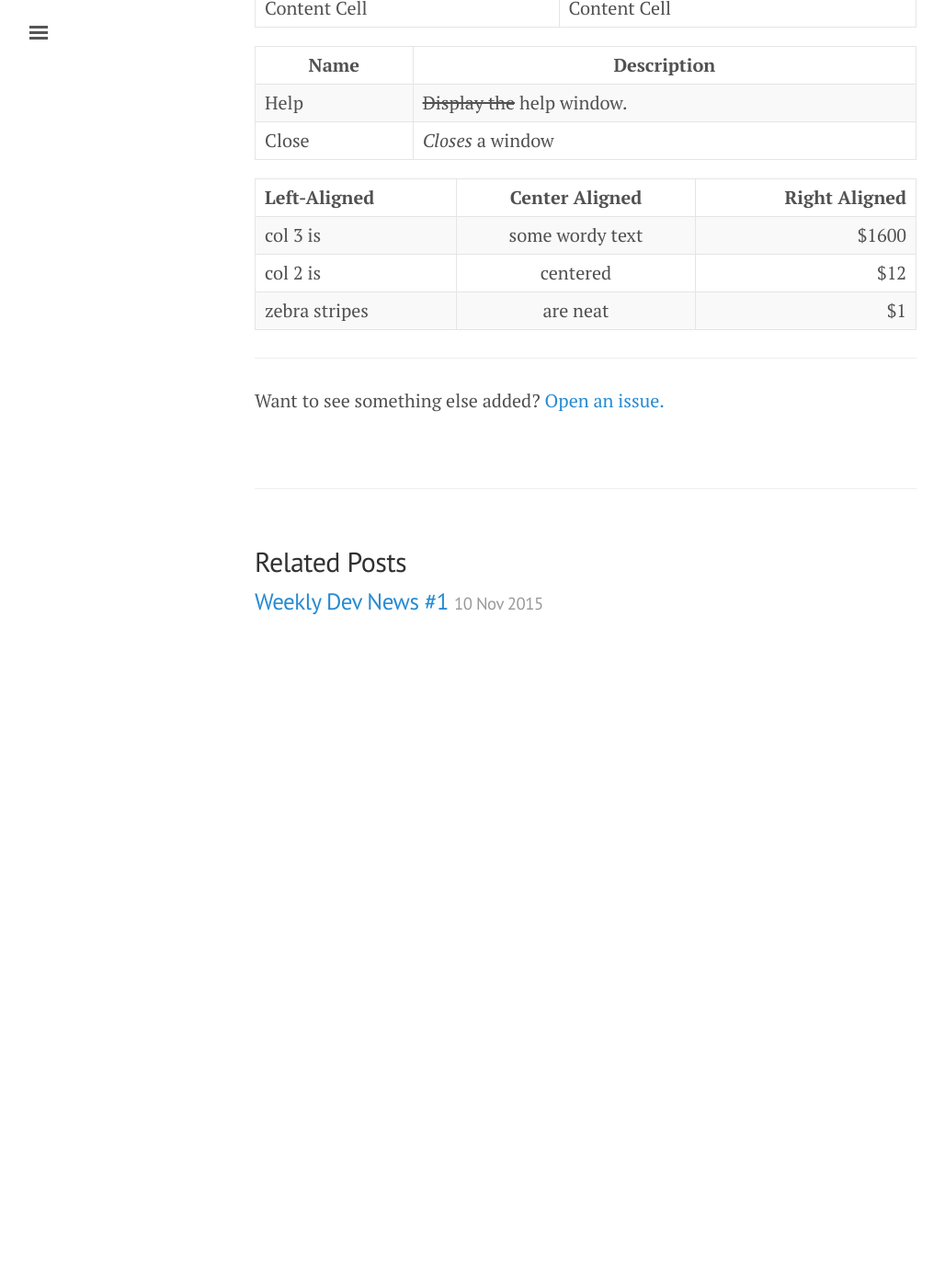
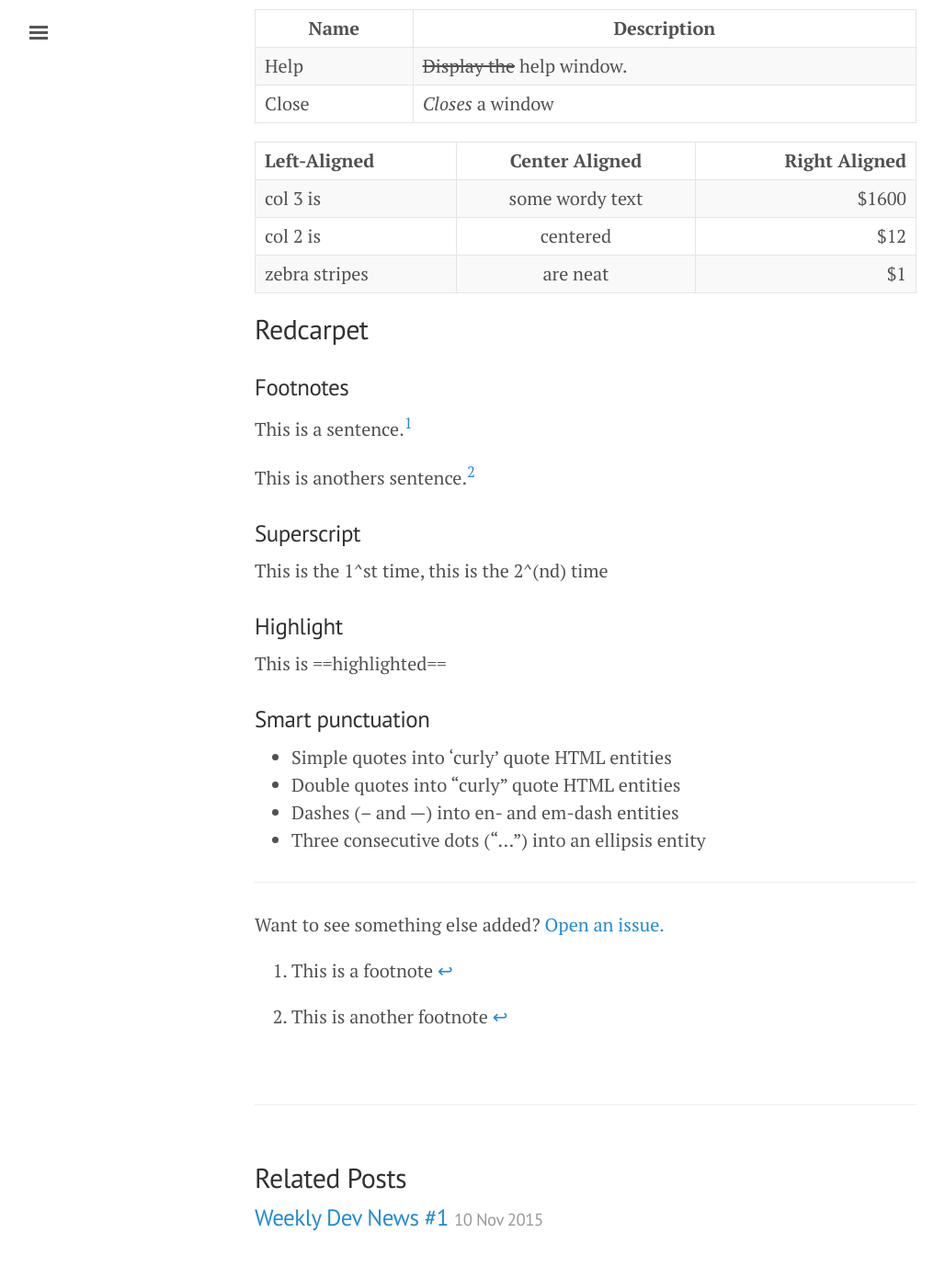
Before and after one commit to diesire/diesire.github.io, a Jekyll site: the page built from _posts/2014-01-01-example-content.md, in a window 1280 px wide and 1400 px high, scrolled down 5682 px. Shown: the top 1378 px of the window at 92% size, without its empty margins (3-1031 px from the left). Built offline with Jekyll 4.4.1, drawn with Linux system fonts in a browser that asks for light colours; Markdown is read by kramdown in place of the engine named in the settings; comment, search, counter and statistics services are not loaded; before the commit the page ends 6413 px from its top, so only the background shows below that; some of the changed text lies outside the part shown.

Commit message:
:arrow_up: Upgrade to alone v0.1.0

```diff
--- a/_config.yml
+++ b/_config.yml
@@ -12,6 +12,10 @@ url:                 http://diesire.github.io
 baseurl:             ''
 paginate:            5
 
+markdown: redcarpet
+redcarpet:
+  extensions:        ['smart', 'tables', 'no_intra_emphasis', 'fenced_code_blocks', 'autolink', 'strikethrough', 'superscript', 'with_toc_data', 'footnotes', 'highlight']
+
 # About/contact
 author:
   name:              diesire
@@ -19,4 +23,18 @@ author:
   email:             diesire@gmail.com
 
 # Custom vars
-version:             0.0.1
+version:             0.1.0
+
+# Comments
+disqus:
+  shortname:         diesire
+
+# enable comments in posts by default
+defaults:
+  -
+    scope:
+      path: ''
+      type: 'posts'
+    values:
+      comments: true # enable comments
+      comments_count: true # enable comments count
--- /dev/null
+++ b/_includes/comments.html
@@ -0,0 +1,49 @@
+<div class="container comments">
+  {% if page.comments %}
+  <div id="disqus_thread"></div>
+  <script type="text/javascript">
+    /* * * CONFIGURATION VARIABLES * * */
+    var disqus_shortname = '{{site.disqus.shortname}}';
+    var disqus_identifier = "{{ page.url }}";
+
+    /* * * DON'T EDIT BELOW THIS LINE * * */
+    (function() {
+        var dsq = document.createElement('script'); dsq.type = 'text/javascript'; dsq.async = true;
+        dsq.src = '//' + disqus_shortname + '.disqus.com/embed.js';
+        (document.getElementsByTagName('head')[0] || document.getElementsByTagName('body')[0]).appendChild(dsq);
+    })();
+  </script>
+  <noscript>Please enable JavaScript to view the <a href="https://disqus.com/?ref_noscript" rel="nofollow">comments powered by Disqus.</a></noscript>
+  {% endif %}
+
+  {% if page.comments_count %}
+  <script type="text/javascript">
+    /* * * CONFIGURATION VARIABLES * * */
+    var disqus_shortname = '{{site.disqus.shortname}}';
+
+    /* * * DON'T EDIT BELOW THIS LINE * * */
+    (function () {
+        var s = document.createElement('script'); s.async = true;
+        s.type = 'text/javascript';
+        s.src = '//' + disqus_shortname + '.disqus.com/count.js';
+        (document.getElementsByTagName('HEAD')[0] || document.getElementsByTagName('BODY')[0]).appendChild(s);
+    }());
+  </script>
+  {% endif %}
+</div>
+
+<!-- To see comment counter
+Add this snippet to post.html layout
+{% if page.comments and page.comments_count%}
+<span class="post-count">
+  <a href="{{ site.baseurl }}{{ page.url }}index.html#disqus_thread" data-disqus-identifier="{{ page.url }}"></a>
+</span>
+{% endif %}
+
+Or this other to index.html
+{% if page.comments_count%}
+<span class="post-count">
+  <a href="{{ site.baseurl }}{{ post.url }}index.html#disqus_thread" data-disqus-identifier="{{ post.url }}"></a>
+</span>
+{% endif %}
+-->
--- a/_includes/head.html
+++ b/_includes/head.html
@@ -18,6 +18,7 @@
   <link rel="stylesheet" href="{{ site.baseurl }}/public/css/poole.css">
   <link rel="stylesheet" href="{{ site.baseurl }}/public/css/syntax.css">
   <link rel="stylesheet" href="{{ site.baseurl }}/public/css/lanyon.css">
+  <link rel="stylesheet" href="{{ site.baseurl }}/public/css/alone.css">
   <link rel="stylesheet" href="https://fonts.googleapis.com/css?family=PT+Serif:400,400italic,700%7CPT+Sans:400">
 
   <!-- Icons -->
--- a/_includes/sidebar.html
+++ b/_includes/sidebar.html
@@ -25,8 +25,8 @@
       {% endif %}
     {% endfor %}
 
-    <a class="sidebar-nav-item" href="{{ site.github.repo }}/archive/v{{ site.version }}.zip">Download</a>
-    <a class="sidebar-nav-item" href="{{ site.github.repo }}">GitHub project</a>
+    <a class="sidebar-nav-item" href="{{ site.github.repository_url }}/archive/v{{ site.version }}.zip">Download</a>
+    <a class="sidebar-nav-item" href="{{ site.github.repository_url }}">GitHub project</a>
     <span class="sidebar-nav-item">Currently v{{ site.version }}</span>
   </nav>
 
--- a/_layouts/post.html
+++ b/_layouts/post.html
@@ -5,8 +5,15 @@ layout: default
 <div class="post">
   <h1 class="post-title">{{ page.title }}</h1>
   <span class="post-date">{{ page.date | date_to_string }}</span>
+  {% if page.comments and page.comments_count%}
+  <span class="post-count">
+    <a href="{{ site.baseurl }}{{ page.url }}index.html#disqus_thread" data-disqus-identifier="{{ page.url }}"></a>
+  </span>
+  {% endif %}
   {{ content }}
 </div>
+
+{% include comments.html %}
 
 <div class="related">
   <h2>Related Posts</h2>
--- a/_posts/2014-01-01-example-content.md
+++ b/_posts/2014-01-01-example-content.md
@@ -209,6 +208,33 @@ Content Cell  | Content Cell
 | col 2 is      | centered        |   $12 |
 | zebra stripes | are neat        |    $1 |
 
+
+## Redcarpet
+
+### Footnotes
+
+This is a sentence.[^1]
+
+This is anothers sentence.[^2]
+
+[^1]: This is a footnote
+[^2]: This is another footnote
+
+### Superscript
+
+This is the 1^st time, this is the 2^(nd) time
+
+### Highlight
+
+This is ==highlighted==
+
+### Smart punctuation
+
+* Simple quotes into 'curly' quote HTML entities
+* Double quotes into "curly" quote HTML entities
+* Dashes (-- and ---) into en- and em-dash entities
+* Three consecutive dots (“...”) into an ellipsis entity
+
 -----
 
 Want to see something else added? <a href="https://github.com/diesire/alone/issues/new">Open an issue.</a>
--- /dev/null
+++ b/public/css/alone.css
@@ -0,0 +1,11 @@
+/*
+* Designed, built, and released under MIT license by @diesire. Learn more at
+* https://github.com/diesire/alone.
+*/
+
+.post-date {
+  display: inline-block;
+}
+.post-count {
+  display: inline-block;
+}
```
Also changed, not shown: other parts of _posts/2014-01-01-example-content.md (+1 -2 lines).
